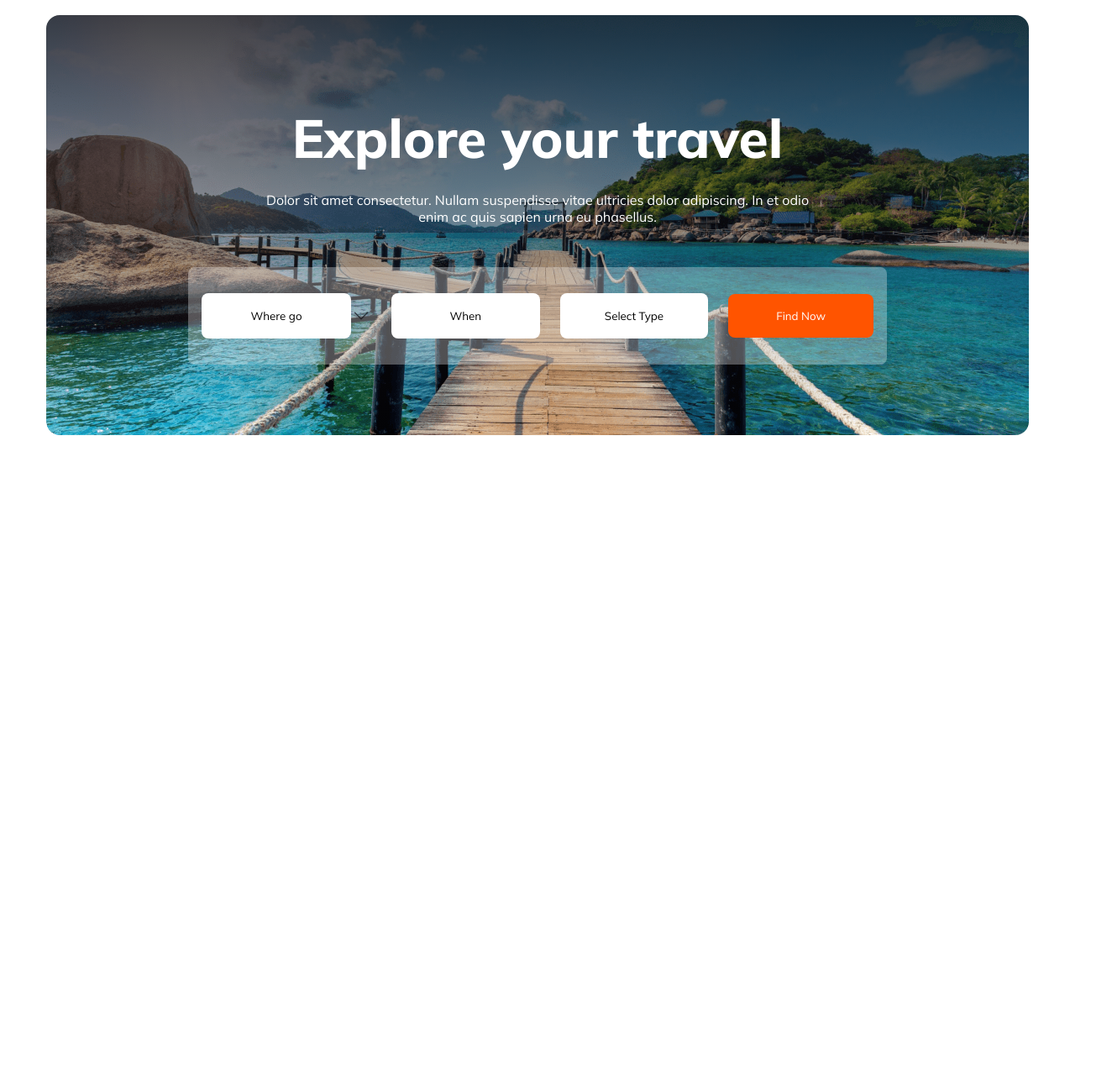
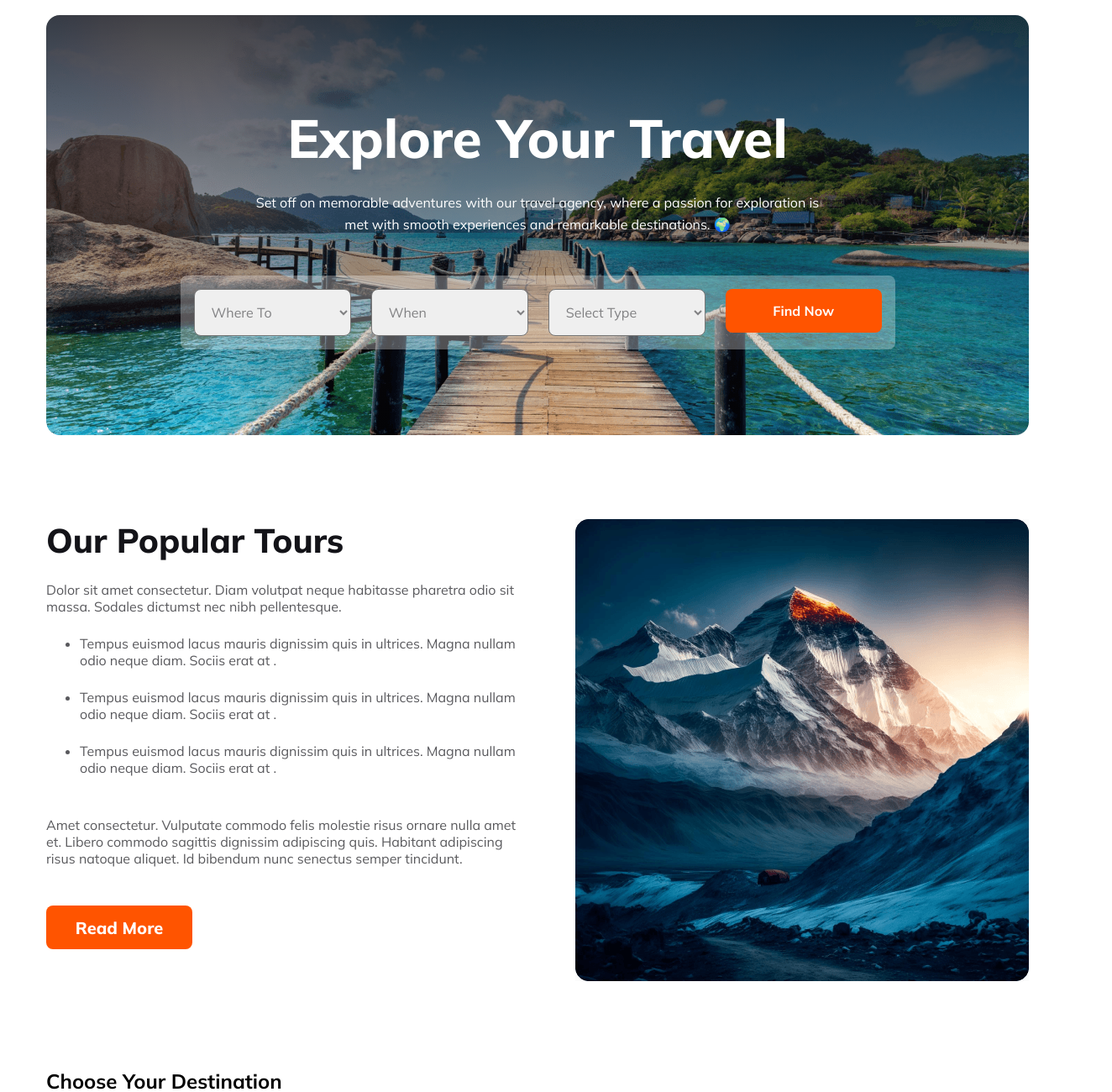
Before and after one commit to shihab4513/Hero-travel-website, a plain HTML site: page index.html in a window 1280 px wide. Shown: the part 80-1380 px from the top of the page at 84% size, 1324 px wide, since content can reach past the window. Before the commit the page ends 800 px from the top, so only its background shows below. Drawn offline with Linux system fonts and the light colour scheme.

Commit message:
corrected version

```diff
--- a/index.html
+++ b/index.html
@@ -33,27 +33,74 @@
 
             </ul>
         </nav>
+        <div class="banner">
+            <h2 class="banner-title">Explore Your Travel</h2>
+            <p class="banner-description">Set off on memorable adventures with our travel agency, where a passion for exploration is met with smooth experiences and remarkable destinations. 🌍</p>
+            <form class="banner-form">
+                <select name="Where to" id="" placeholder="Where To">
+                    <option value="">Where To</option>
+                    <option value="">Maldive</option>
+                    <option value="">Indonesia</option>
+                </select>
+                <select name="When" id="" placeholder="When">
+                    <option value="">When</option>
+                    <option value="">Saturday</option>
+                    <option value="">Sunday</option>
+                </select>
+                <select name="Select Type" id="" placeholder="Select Type">
+                    <option value="">Select Type</option>
+                    <option value="">Holiday package</option>
+                    <option value="">Premium package</option>
+                    <option value="">Economic package</option>
+                </select>
+                <button class="primary-button">Find Now</button>
+            </form>
+        </div>
     </header>
-    <section class="banner-section">
-        <div class="section-content">
-            <h1 class="section-title">
-                Explore your travel
+    <main>
+
+
+    <section class="tour">
+        <div>
+            <h2 class="tour-title">Our Popular Tours</h2>
+            <p class="tour-description">Dolor sit amet consectetur. Diam volutpat neque habitasse pharetra odio sit massa. Sodales dictumst nec nibh pellentesque.</p>
+            <ul class="tour-description">
+                <li>Tempus euismod lacus mauris dignissim quis in ultrices. Magna nullam odio neque diam. Sociis erat at .</li>
+                <li>Tempus euismod lacus mauris dignissim quis in ultrices. Magna nullam odio neque diam. Sociis erat at .</li>
+                <li>Tempus euismod lacus mauris dignissim quis in ultrices. Magna nullam odio neque diam. Sociis erat at .</li>
+            </ul>
+            <p class="tour-description-2">Amet consectetur. Vulputate commodo felis molestie risus
+                ornare nulla amet et. Libero commodo sagittis dignissim adipiscing quis. Habitant adipiscing risus natoque aliquet. Id bibendum nunc senectus semper tincidunt. </p>
+                <button class="secondary-button">Read More</button>
+        </div>
+        <div>
+                    <img src="Images/Rectangle 4.png" alt="">
+        </div>
+
+    </section>
+    <section class="destination">
+        <div>
+            <h1>
+                Choose Your Destination
             </h1>
-            <p class="section-description">
-                Dolor sit amet consectetur. Nullam suspendisse vitae ultricies dolor adipiscing. In et odio enim ac quis
-                sapien urna eu phasellus.
-            </p>
+            <p>Find Your Destination offers personalized travel planning, uncovering hidden gems and tailor-made itineraries to create your perfect, unforgettable journey to dream destinations.</p>
         </div>
-        <div class="box-elements">
-            <div class="where-to-go">
-                <input class="box" type="Where go" value="Where go">
-                <img src="Images/Frame.svg" alt="">
-            </div>
-            <input class="box" type="When" value="When">
-            <input class="box" type="Select Type" value="Select Type">
-            <button class="box-color">Find Now</button>
+        <div class="row">
+            <img class="image-1" src="./Images/Rectangle 5.png" alt="">
+            <img class="image-2" src="./Images/Rectangle 8 (1).png" alt="">
+        </div>
+        <div class="row">
+            <img class="img-3" src="./Images/Rectangle 6.png" alt="">
+            <img class="img-4" src="./Images/Rectangle 7.png" alt="">
+            <img class="img-5" src="./Images/Rectangle 9.png" alt="">
+        </div>
+        <div class="row">
+            <img class="img-6" src="Images/Rectangle 11.png" alt="">
+            <img class="img-7" src="./Images/Rectangle 10.png" alt="">
         </div>
     </section>
+
+    </main>
 </body>
 
 </html>
--- a/styles/travel.css
+++ b/styles/travel.css
@@ -1,12 +1,13 @@
 *{
     font-family: 'Mulish', sans-serif;
     margin: 0 auto;
+
 }
 footer{
     font-family: 'Inter', sans-serif;
 }
-header{
-    max-width: 1500px;
+header,main{
+    max-width: 1170px;
 }
 
 nav{
@@ -36,74 +37,204 @@ nav li {
     font-weight: 700;
 
 }
+.banner{
+    background: linear-gradient(180deg, rgba(19, 19, 24, 0.80) 0%, rgba(19, 19, 24, 0) 100%), url('../Images/Group\ 13\ \(1\)\ \(1\).png');
+    height: 500px;
+    border-radius: 16px;
+    text-align: center;
+    align-items: center;
+}
+.banner-title{
+    color: white;
+    font-size: 4rem;
+    font-weight: 800;
+    word-wrap: break-word;
+    padding-top: 106px;
+}
+.banner-description{
+    color: white;
+    font-size: 1rem;
+    font-weight: 400;
+    line-height: 26px;
+    word-wrap: break-word;
+    padding: 24px 247px 48px 247px;
+}
+.banner-form{
+    background-color: rgb(255,255,255,0.30);
+    width: 70%;
+    max-height: auto;
+    padding: 16px;
+    margin: 0 auto;
+    border-radius: 8px;
+    display: inline-flex;
+    gap: 24px;
+    justify-content: center;
+}
+.banner-form select{
+    color: rgba(19, 19, 24, 0.50);
+    font-size: 1rem;
+    font-weight: 400;
+    word-wrap: break-word;
+    text-align: left;
+    border-radius: 8px;
+    width: 100%;
+    padding: 16px;
+    box-shadow: none;
+}
+
+.primary-button{
+    color: white;
+    font-size: 1rem;
+    font-weight: 700;
+    text-align: center;
+    background-color: #FF5400;
+    /* max-width: 174px; */
+    width: 100%;
+    height: 52px;
+    box-shadow: none;
+    border-radius: 8px;
+    padding: 16px 16px;
+    border: none;
+}
+
+.tour{
+    display: flex;
+    justify-content: space-between;
+    margin-top: 100px;
+    gap: 53px;
+    margin-bottom: 100px;
+}
+.secondary-button{
+    width: 174px;
+height: 52px;
+flex-shrink: 0;
+border-radius: 8px;
+background: #FF5400;
+color: #FFF;
+text-align: center;
+border:none;
+font-size: 1.25rem;
+margin-top: 46px;
+
+font-weight: 800;
+
+}
+.tour-title{
+    color: #131318;
 
 
-.banner-section{
-    gap: 24px;
+font-size: 2.5rem;
 
- text-align: center;
- width: 1170px;
-height: 500px;
-margin: 0 auto;
-border-radius: 16px;
-background: linear-gradient(180deg, rgba(19, 19, 24, 0.80) 0%, rgba(19, 19, 24, 0.00) 100%) ,url('../Images/Group\ 13\ \(1\)\ \(1\).png') ;
+font-weight: 800;
+padding-bottom: 24px;
+
 }
-.section-content{
-    padding-top: 106px;
-     gap: 24px;
- }
- .box-elements{
-     display: inline-flex;
-     padding: 16px;
-     align-items:center;
-     gap: 24px;
-     border-radius: 8px;
-     background: rgba(255, 255, 255, 0.30);
-     height: 84px;
-     width: 800px;
-     margin: 0 auto;
-     margin-top: 50px;
-     gap: 24px;
-     justify-content: center;
+.tour-description{
+    color: rgba(19, 19, 24, 0.70);
+font-family: Mulish;
+font-size: 1rem;
+padding-bottom: 24px;
+font-weight: 400;
 
- }
- .section-title{
-     color: #FFF;
+}
+.tour-description li{
+    padding-bottom: 24px;
+}
+.tour-description-2{
+    color: #5A5A5D;
 
- font-size: 64px;
- padding-bottom: 24px;
- font-weight: 800;
+font-size: 1rem;
+
+font-weight: 400;
+
+}
 
 
- }
- .where-to-go{
-     display: flex;
- }
- .section-description{
-     width: 676px;
-     color: #FFF;
-     margin: 0 auto;
- text-align: center;
+/* .... */
+.row {
+    /* height: 400px; */
+    display: flex;
 
- font-size: 1rem;
- font-weight: 400;
+    gap: 24px;
+    margin-bottom: 24px;
+}
 
+.img-1{
+    width: 573px;
+    height: 300px;
+    flex-shrink: 0;
+}
+.img-2{
+    width: 573px;
+    height: 300px;
+    flex-shrink: 0;
+}
+.img-3{
+    width: 374px;
+    height: 286px;
+    flex-shrink: 0;
 
- }
- .box{
-     width: 174px;
- height: 52px;
- border: none;
- border-radius: 8px;
- background: #FFF;
- text-align: center;
- }
- .box-color{
-     border-radius: 8px;
- background: #FF5400;
- width: 174px;
- height: 52px;
- text-align: center;
- color: white;
- border: none;
- }
+}
+.img-5{
+    width: 274px;
+    height: 286px;
+    flex-shrink: 0;
+}
+
+.img-4{
+    width: 474px;
+    height: 286px;
+    flex-shrink: 0;
+}
+.img-6{
+    width: 473px;
+height: 300px;
+flex-shrink: 0;
+}
+.img-7{
+    width: 673px;
+height: 300px;
+flex-shrink: 0;
+}
+
+@media screen and (max-width: 600px) {
+    header , main{
+        max-width: 85%;
+        margin: 0 auto;
+    }
+    nav ul{
+        display: none;
+    }
+    .toggle-menu{
+        display: flex;
+    }
+    .banner-form{
+        flex-direction: column;
+        max-width: 250px;
+        height: 250px;
+        gap: 16px;
+    }
+    .banner-form select {
+        width: 100%;
+    }
+    .primary-button{
+        width: 100%;
+    }
+    .banner{
+        margin-top: 17px;
+    }
+    .banner-title{
+        padding-top: 32px;
+        font-size: 1.375rem;
+    }
+    .banner-description{
+        padding: 8px 15px 32px 15px;
+        font-size: 0.8rem;
+    }
+    .tour{
+        flex-direction: column;
+    }
+    .tour img{
+        width: 100%;
+    }
+}
```
